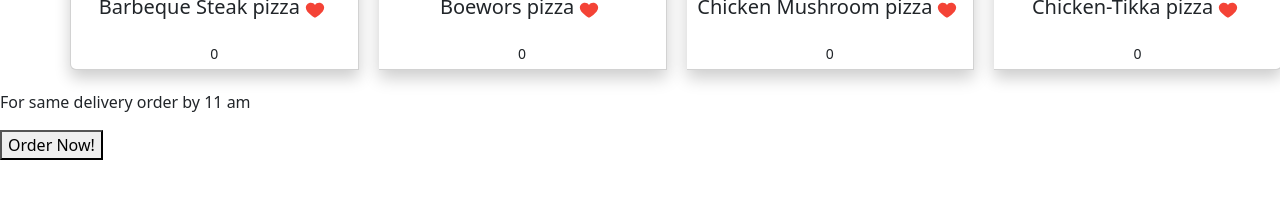
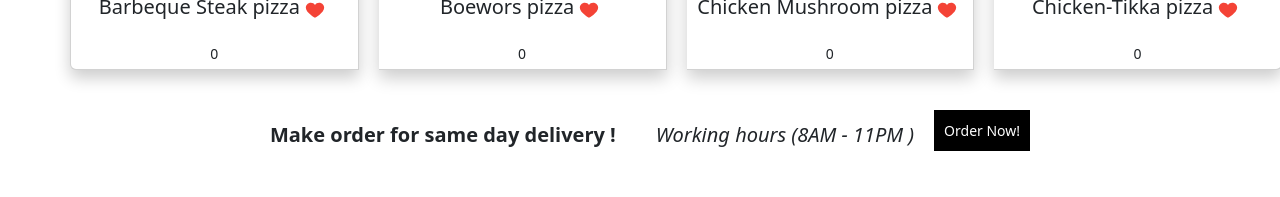
Before and after one commit to adala-wanyande/pizza-ordering-project, a React (Create React App) app: page / in a window 1280 px wide. Shown: the part 926-1123 px from the top of the page. Before the commit the page ends 1086 px from the top, so only its background shows below. Built offline with nearby package versions, Linux system fonts and the light colour scheme.

Commit message:
completed styling

```diff
--- a/src/components/Home.js
+++ b/src/components/Home.js
@@ -142,11 +142,37 @@ function Home() {
           </Card>
         </CardGroup>
       </div>
-      <div className="call_to_action">
-        <p>For same delivery order by 11 am</p>
-        <Link to="/order">
-          <button> Order Now!</button>
-        </Link>
+
+      <div className="about">
+        <span style={{ fontWeight: "bold", fontSize: "20px", margin: "20px" }}>
+          Make order for same day delivery !
+        </span>
+        <span
+          style={{
+            fontWeight: "medium ",
+            fontStyle: "italic",
+            fontSize: "20px",
+            margin: "20px",
+          }}
+        >
+          Working hours (8AM - 11PM )
+        </span>
+        <span>
+          <Link to="/order">
+            <button
+              style={{
+                border: "none ",
+                backgroundColor: "black",
+                color: "white",
+                padding: "10px",
+                marginTop: "10px",
+                left: "10px",
+              }}
+            >
+              Order Now!
+            </button>
+          </Link>
+        </span>
       </div>
     </div>
   );
--- a/src/components/carousel.css
+++ b/src/components/carousel.css
@@ -117,12 +117,8 @@
 .card:hover {
   transform: scale(1.1);
 }
-.call_to_action > p {
+.call_to_action {
   display: block;
   margin-top: 20px;
   align-items: center;
 }
-.p {
-  font-size: 15px;
-  align-items: center;
-}
```
